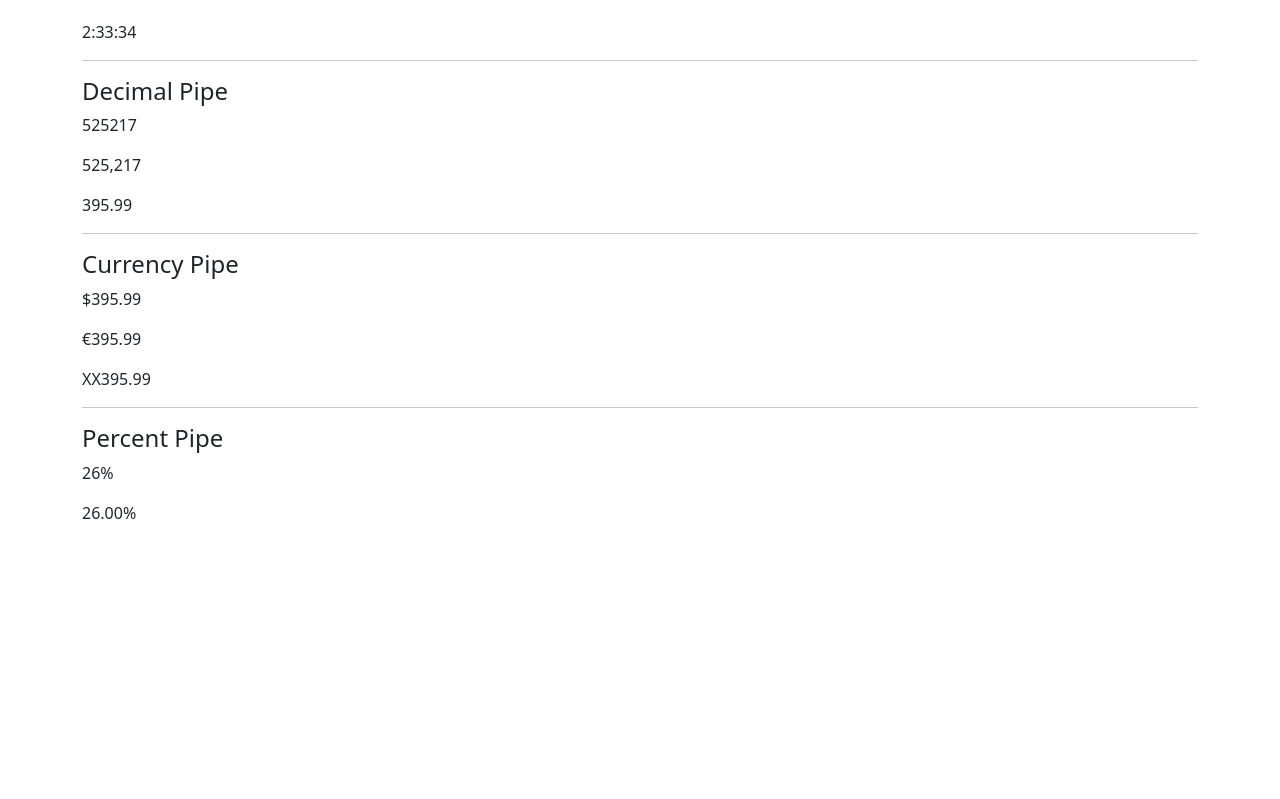
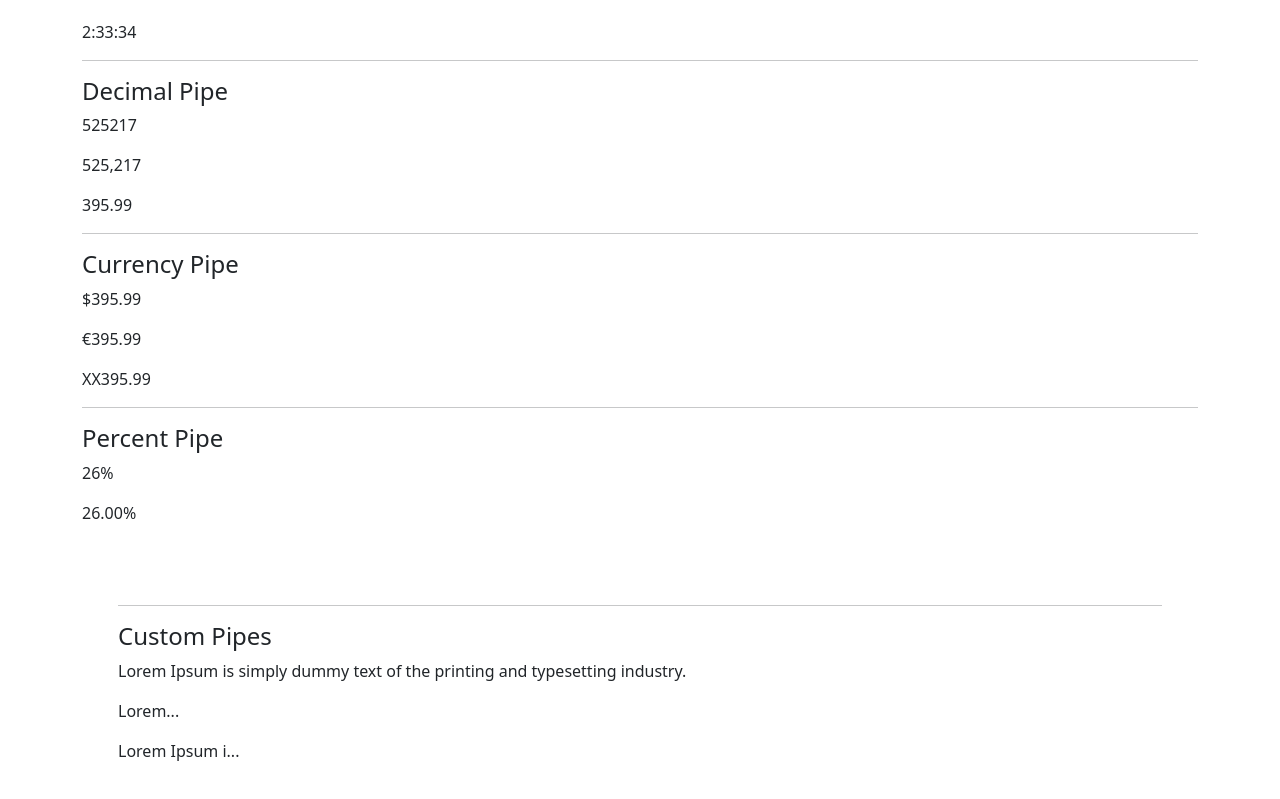
Before and after one commit to MustafaPeynirci/Angular-Development-Project, an Angular app in the folder example/: page / in a window 1280 px wide. Shown: the part 759-1558 px from the top of the page. Before the commit the page ends 1300 px from the top, so only its background shows below. Built offline with nearby package versions, Linux system fonts and the light colour scheme.

Commit message:
custom-pipe

```diff
--- a/example/src/app/app.module.ts
+++ b/example/src/app/app.module.ts
@@ -1,3 +1,4 @@
+import { SummaryPipe } from './summary.pipe';
 import { NgModule } from '@angular/core';
 import { BrowserModule } from '@angular/platform-browser';
 
@@ -5,7 +6,8 @@ import { ProductComponent } from './product/product.component';
 
 @NgModule({
   declarations: [
-    ProductComponent
+    ProductComponent,
+    SummaryPipe
   ],
   imports: [
     BrowserModule
--- a/example/src/app/product/product.component.html
+++ b/example/src/app/product/product.component.html
@@ -45,3 +45,10 @@
     <p>{{completed | percent}}</p>
     <p>{{completed | percent:'2.2-2'}}</p>
 </div>
+<div class="container p-5">
+    <hr>
+    <h4>Custom Pipes</h4>
+    <p>{{text}}</p>
+    <p>{{text | summary:5 }}</p>
+    <p>{{text | summary:13 }}</p>
+</div>
--- a/example/src/app/product/product.component.ts
+++ b/example/src/app/product/product.component.ts
@@ -16,6 +16,8 @@ export class ProductComponent implements OnInit {
   student: number = 525217
   price: number = 395.9916
   completed: number = 0.26
+
+  text = "Lorem Ipsum is simply dummy text of the printing and typesetting industry."
 
   constructor() { }
 
--- /dev/null
+++ b/example/src/app/summary.pipe.ts
@@ -0,0 +1,14 @@
+import { Pipe, PipeTransform } from '@angular/core'
+
+@Pipe({
+    name: "summary"
+})
+
+export class SummaryPipe implements PipeTransform {
+    transform(value: string, limit: number) {
+        if (!value) return null
+        let x = (limit) ? limit : 20
+        return value.substr(0, x) + "..."
+    }
+
+}
```
